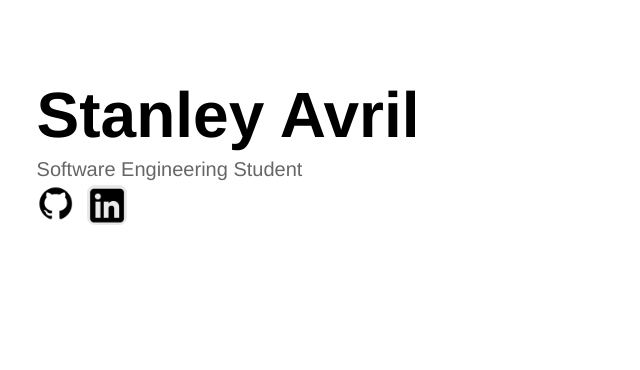
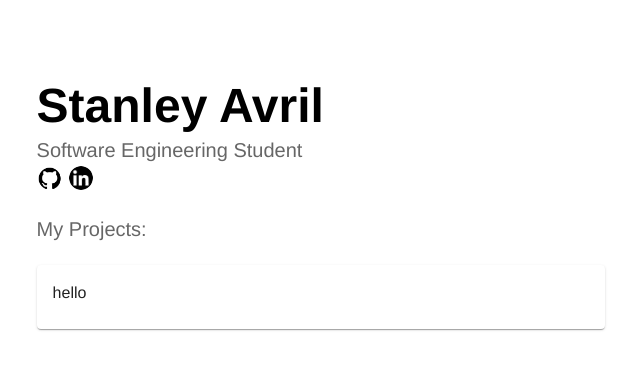
Before and after one commit to stanleyavril123/myPortfolio, a React (Create React App) app in the folder my-portfolio/: page / in a window 1280 px wide. Shown: the top 370 px of the page, without its empty margins (319-959 px from the left). Built offline with nearby package versions, Linux system fonts and the light colour scheme.

Commit message:
Changed linkedin logo and started projects display logic

```diff
--- a/my-portfolio/src/App.jsx
+++ b/my-portfolio/src/App.jsx
@@ -2,6 +2,7 @@ import React from "react";
 import {Box} from '@mui/material';
 import Header from "./components/Header";
 import Socials from "./components/Socials";
+import Projects from "./components/Projects";
 
 
 function App() {
@@ -21,6 +22,7 @@ function App() {
             >
                 <Header />
                 <Socials/>
+                <Projects/>
             </Box>
         </Box>
 
--- /dev/null
+++ b/my-portfolio/src/components/Projects.jsx
@@ -0,0 +1,31 @@
+import { Box, Card, CardContent, Stack, Typography } from "@mui/material";
+import React from "react";
+
+const card = (
+    <>
+        <CardContent>
+            <Typography>hello</Typography>
+        </CardContent>
+    </>
+)
+
+export default function Projects() {
+
+    return (
+        <Box
+        sx={{
+            paddingTop: "20px",
+        }}
+        >
+            <Typography variant="h6" color="textSecondary"
+                sx={{paddingBottom: "20px",}}>
+                My Projects:
+            </Typography>
+            <Stack>
+                <Card>{card}</Card>
+            </Stack>
+
+        </Box>
+
+    );
+}
--- a/my-portfolio/src/components/Socials.jsx
+++ b/my-portfolio/src/components/Socials.jsx
@@ -8,13 +8,14 @@ const Socials = () => (
 <Box
 sx={{
     display: "flex",
-    gap: "10px",
+    gap: "5px",
 }}
 >
     <a href="https://github.com/stanleyavril123" target="_blank" rel="noopener noreferrer">
         <Avatar
         src={githubImage}
         alt="Github"
+        sx={{ width: 27, height: 27 }}
         />
     </a>
 
@@ -22,7 +23,7 @@ sx={{
         <Avatar
         src={linkedinImage}
         alt="Linkedin"
-        sx={{ borderRadius: "8px", border: "none"}}
+        sx={{ width: 24, height: 24 }}
         />
     </a>
 </Box>
--- a/my-portfolio/src/styles/theme.js
+++ b/my-portfolio/src/styles/theme.js
@@ -3,10 +3,10 @@ import { createTheme } from '@mui/material/styles';
 const theme = createTheme({
   palette: {
     primary: {
-      main: '#ebe8e2', // Customize your primary color
+      main: '#ebe8e2',
     },
     secondary: {
-      main: '#dc004e', // Customize your secondary color
+      main: '#dc004e',
     },
   },
   typography: {
@@ -16,7 +16,7 @@ const theme = createTheme({
       'sans-serif',
     ].join(','),
     h1: {
-        fontSize: '4rem',
+        fontSize: '3rem',
         fontWeight: 1000,
       },
       h2: {
```
Also changed, not shown: my-portfolio/src/assets/linkedin.png, my-portfolio/src/components/ProjectCard.jsx (added).
